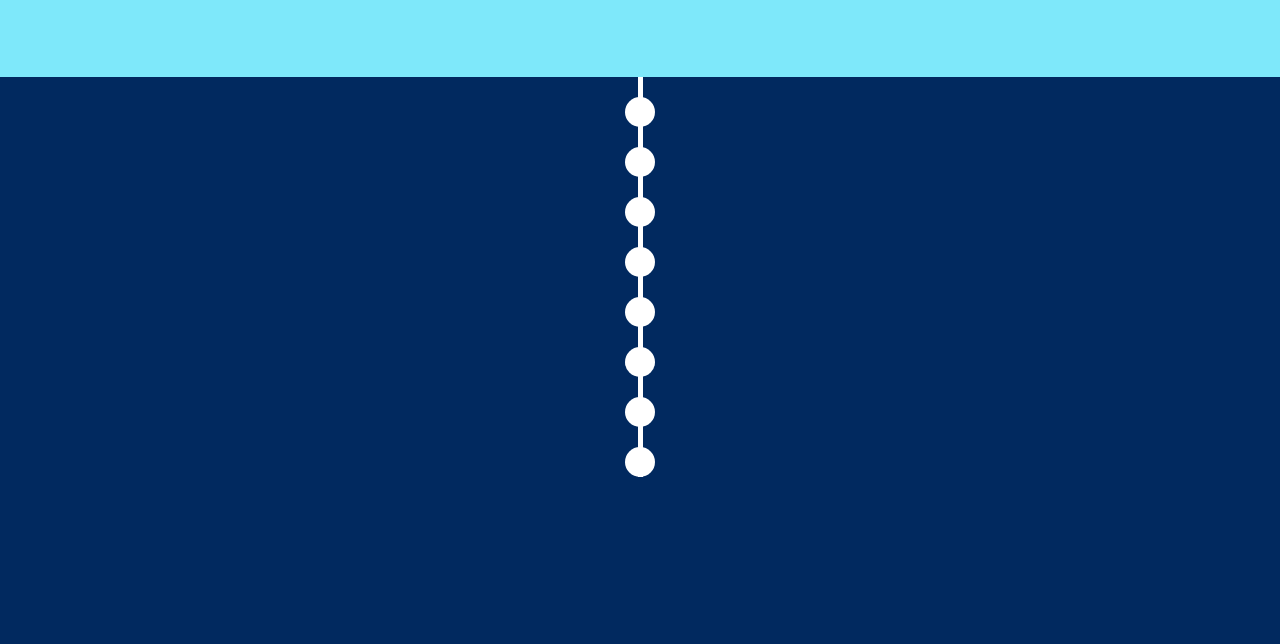
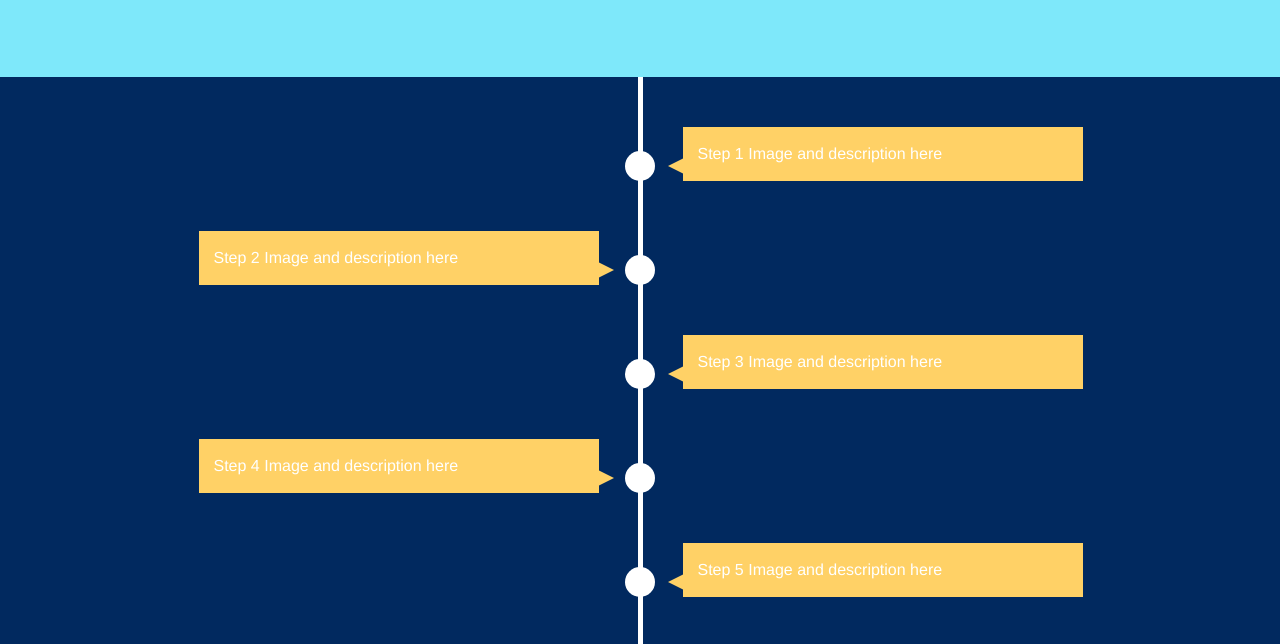
Before and after one commit to mike-crane/vertical-timeline, a plain HTML site: page index.html in a window 1280 px wide. Shown: the part 143-787 px from the top of the page. Drawn offline with Linux system fonts and the light colour scheme.

Commit message:
add even and odd steps

```diff
--- a/index.html
+++ b/index.html
@@ -15,34 +15,50 @@
       <ul>
         <li>
           <div>
+            <span>Step 1</span>
+            Image and description here
           </div>
         </li>
         <li>
           <div>
+            <span>Step 2</span>
+            Image and description here
           </div>
         </li>
         <li>
           <div>
+            <span>Step 3</span>
+            Image and description here
           </div>
         </li>
         <li>
           <div>
+            <span>Step 4</span>
+            Image and description here
           </div>
         </li>
         <li>
           <div>
+            <span>Step 5</span>
+            Image and description here
           </div>
         </li>
         <li>
           <div>
+            <span>Step 7</span>
+            Image and description here
           </div>
         </li>
         <li>
           <div>
+            <span>Step 7</span>
+            Image and description here
           </div>
         </li>
         <li>
           <div>
+            <span>Step 8</span>
+            Image and description here
           </div>
         </li>
       </ul>
--- a/style/style.scss
+++ b/style/style.scss
@@ -30,8 +30,7 @@ body {
 }
 
 .folds {
-  ul {
-    li {
+  ul li {
     position: relative;
     margin: 0 auto;
     background: #fff;
@@ -50,6 +49,42 @@ body {
       border-radius: 50%;
       transform: translateX(-50%);
     }
+
+    div {
+      position: relative;
+      bottom: 0;
+      background: #FFD166;
+      width: 400px;
+      padding: 15px;
+
+      &:before {
+        position: absolute;
+        bottom: 7px;
+        content: '';
+        border-style: solid;
+        width: 0;
+        height: 0;
+      }
+    }
+
+    &:nth-child(odd) div {
+      left: 45px;
+
+      &:before {
+        left: -15px;
+        border-width: 8px 16px 8px 0;
+        border-color: transparent #FFD166 transparent transparent;
+      }
+    }
+
+    &:nth-child(even) div {
+      left: -439px;
+
+      &:before {
+        right: -15px;
+        border-width: 8px 0 8px 16px;
+        border-color: transparent transparent transparent #FFD166;
       }
     }
   }
+}
--- a/styles.css
+++ /dev/null
@@ -1,32 +0,0 @@
-body{
-  font-family: Arial, sans-serif;
-  color: #47a3da;
-}
-
-p {
-  padding-top: 50px;
-  padding-right: 30px;
-  padding-bottom: 50px;
-  padding-left: 80px;
-}
-
-.text {
-  background-color: #47a3da;
-  color: white;
-
-}
-
-.fa fa-mobile {
-  display: inline-block;
-  width: 200px;
-  height: 100px;
-  margin; 1em;
-}
-
-ul{
-    list-style-type: none;
-}
-
-* {
-  border: 1px solid red !important;
-}
```
Also changed, not shown: style/style.css. Lines whose indentation alone changed are shown as unchanged.
